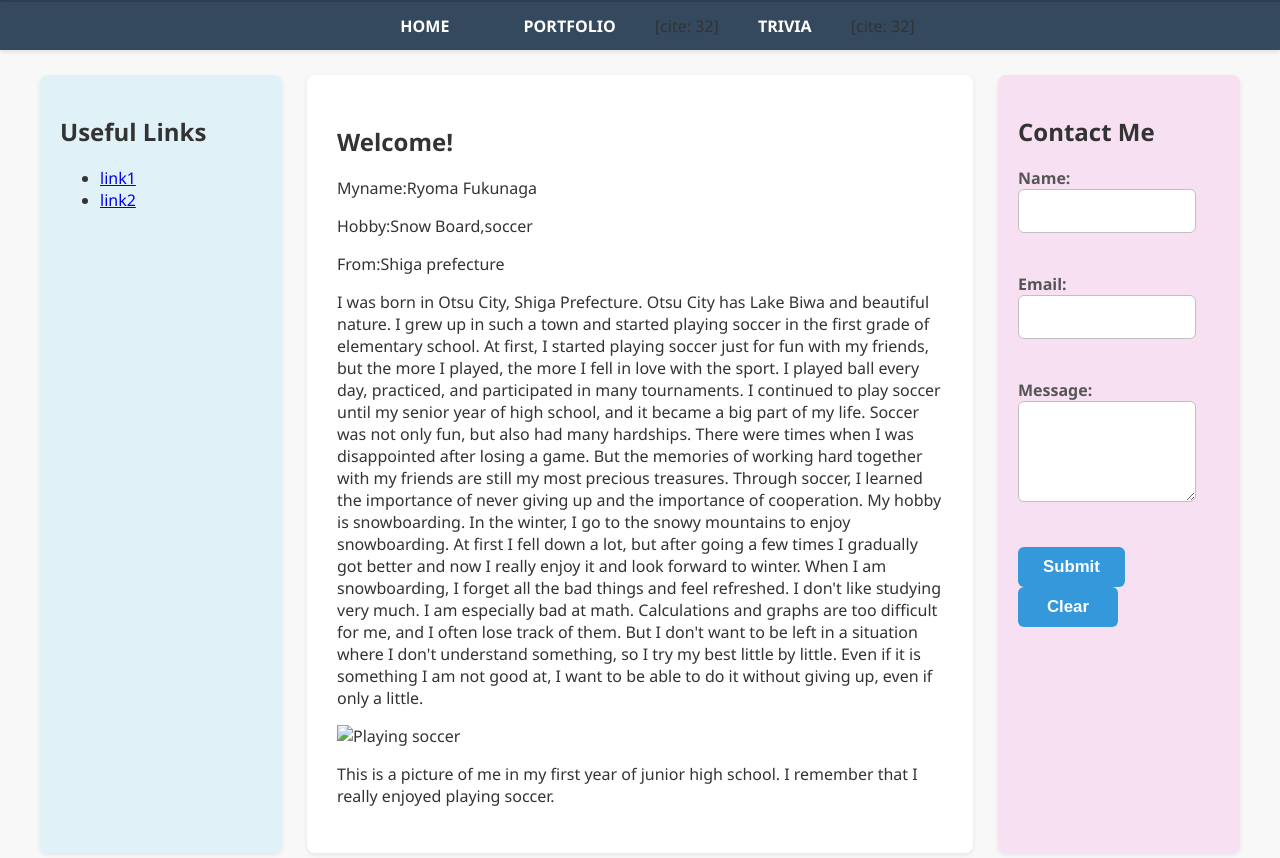
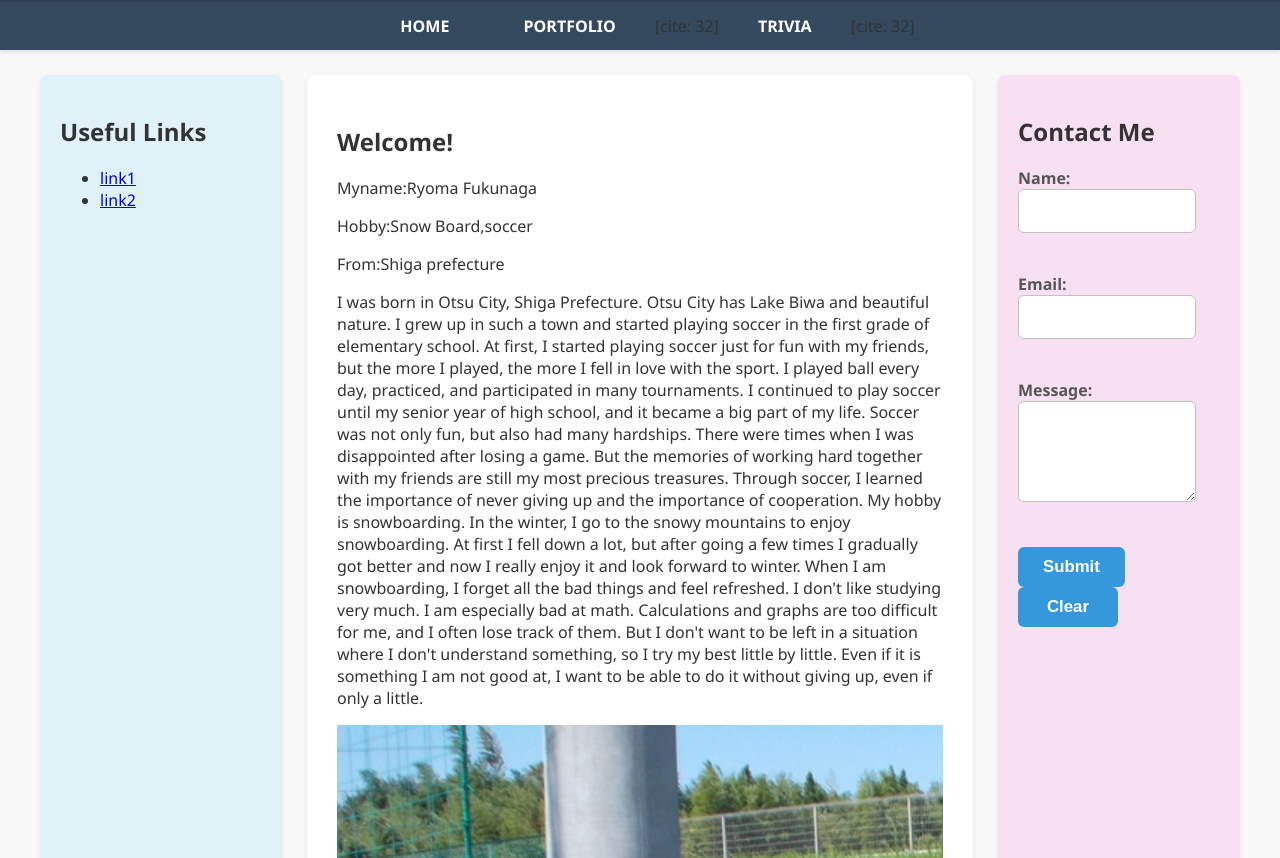
Before and after one commit to ryomafukunaga/ryomafukunaga.github.io, a plain HTML site: page index.html in a window 1280 px wide. Shown: the part 94-952 px from the top of the page. Drawn offline with Linux system fonts and the light colour scheme.

Commit message:
Add files via upload

```diff
--- a/index.html
+++ b/index.html
@@ -33,7 +33,7 @@ Soccer was not only fun, but also had many hardships. There were times when I wa
 My hobby is snowboarding. In the winter, I go to the snowy mountains to enjoy snowboarding. At first I fell down a lot, but after going a few times I gradually got better and now I really enjoy it and look forward to winter. When I am snowboarding, I forget all the bad things and feel refreshed.
 I don't like studying very much. I am especially bad at math. Calculations and graphs are too difficult for me, and I often lose track of them. But I don't want to be left in a situation where I don't understand something, so I try my best little by little. Even if it is something I am not good at, I want to be able to do it without giving up, even if only a little.
             </p>
-            <img src="images/picture.jpg" alt="Playing soccer" style="max-width: 100%; height: auto;"> <p>This is a picture of me in my first year of junior high school. I remember that I really enjoyed playing soccer.</p>
+            <img src="picture.jpg" alt="Playing soccer" style="max-width: 100%; height: auto;"> <p>This is a picture of me in my first year of junior high school. I remember that I really enjoyed playing soccer.</p>
         </section>
         <aside class="right-sidebar">
             <h2>Contact Me</h2> <form>
```
